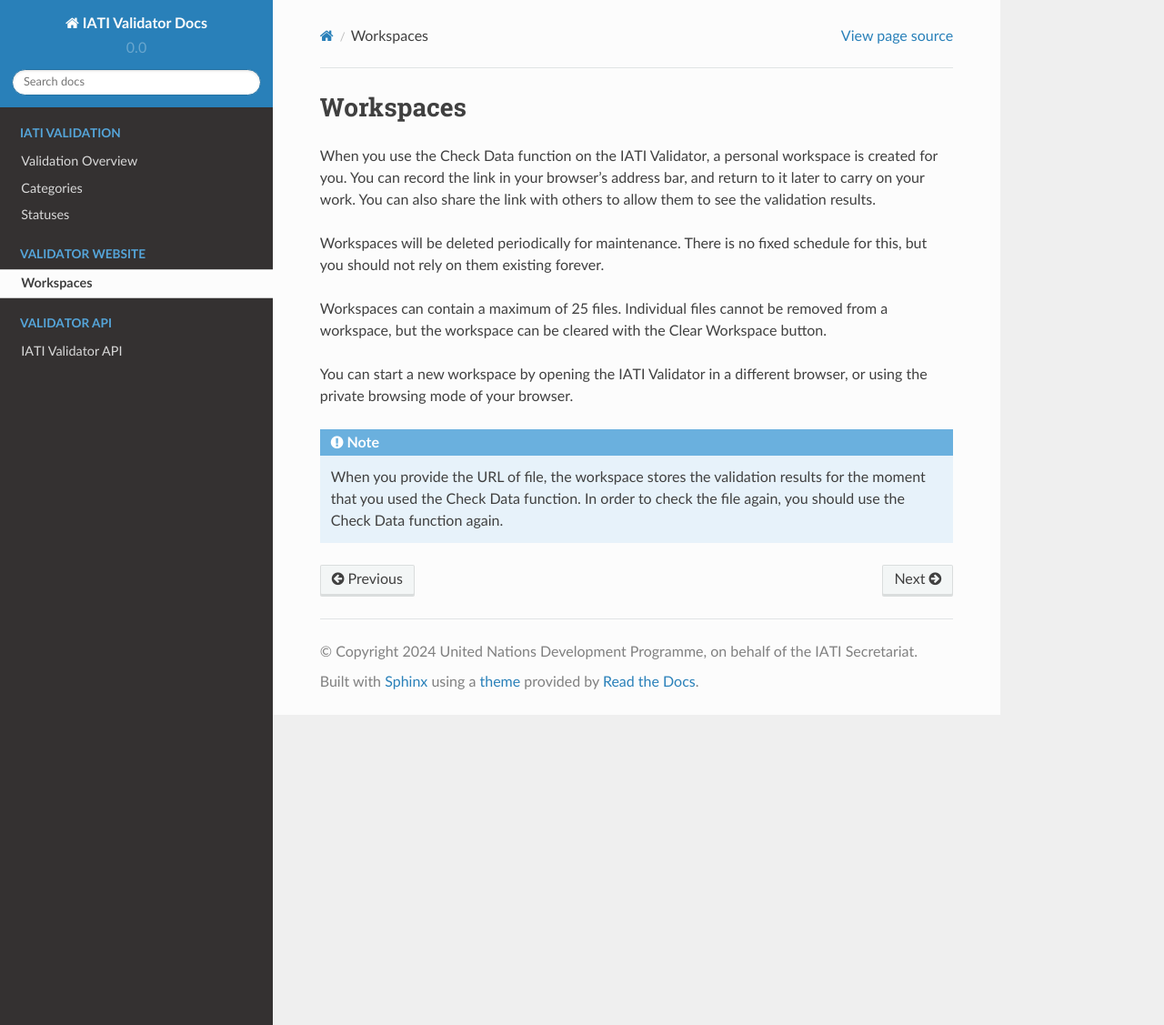
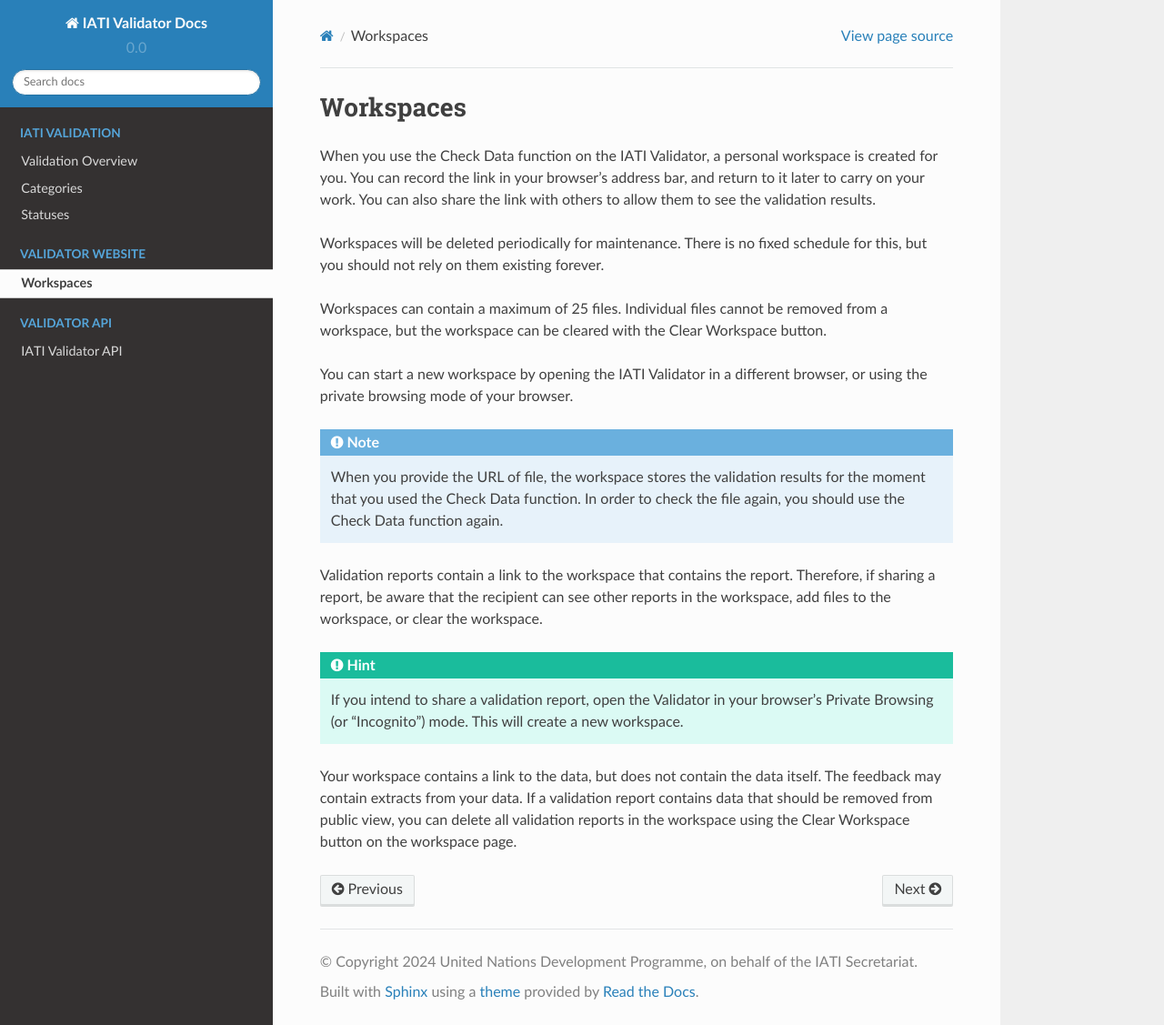
Before and after one commit to IATI/iati-validator-docs, a Sphinx documentation site: the page built from docs/workspaces.rst, in a window 1280 px wide and 1127 px high. Shown: the whole window at 91% size. Built offline with Sphinx 7.4.7 and the Read the Docs theme 2.0.0, drawn with Linux system fonts in a browser that asks for light colours.

Commit message:
Update workspaces docs

```diff
--- a/docs/workspaces.rst
+++ b/docs/workspaces.rst
@@ -11,3 +11,10 @@
 
 .. note::
     When you provide the URL of file, the workspace stores the validation results for the moment that you used the Check Data function. In order to check the file again, you should use the Check Data function again.
+
+Validation reports contain a link to the workspace that contains the report. Therefore, if sharing a report, be aware that the recipient can see other reports in the workspace, add files to the workspace, or clear the workspace.
+
+.. hint::
+    If you intend to share a validation report, open the Validator in your browser's Private Browsing (or "Incognito") mode. This will create a new workspace.
+
+Your workspace contains a link to the data, but does not contain the data itself. The feedback may contain extracts from your data. If a validation report contains data that should be removed from public view, you can delete all validation reports in the workspace using the Clear Workspace button on the workspace page.
```
